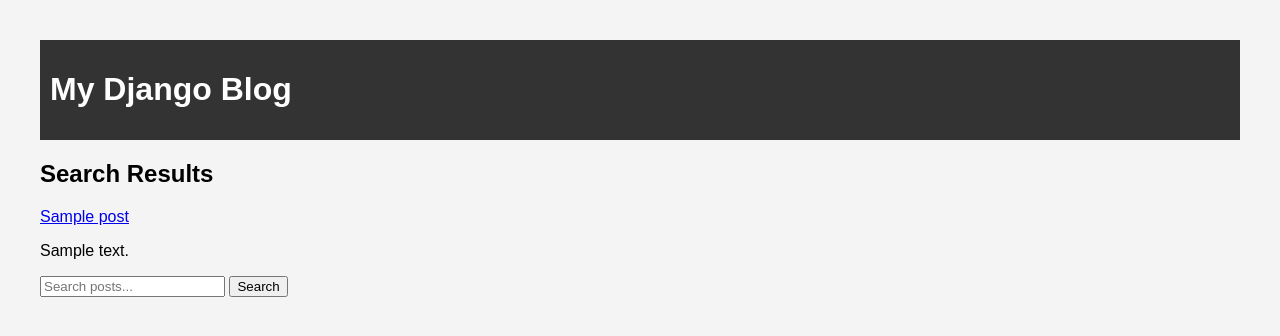
After one commit to karimbyd10/Alx_DjangoLearnLab, a Django app: template django_blog/blog/templates/blog/search_results.html in a window 1280 px wide. The commit adds this page. Shown: the top 336 px of the page. Run offline with Django 5.2, Linux system fonts and the light colour scheme; the template is opened without the code that fills it: most values are stand-ins (such as "Sample title", 1, 10 or a date in 2020).

Commit message:
post_detail.html and base.html and search_results.html and posts_by_tag.html

```diff
--- a/django_blog/blog/templates/blog/base.html
+++ b/django_blog/blog/templates/blog/base.html
@@ -18,3 +18,7 @@
     <script src="{% static 'blog/js/scripts.js' %}"></script>
 </body>
 </html>
+<form method="get" action="{% url 'post_search' %}">
+    <input type="text" name="q" placeholder="Search posts...">
+    <button type="submit">Search</button>
+</form>
--- a/django_blog/blog/templates/blog/post_detail.html
+++ b/django_blog/blog/templates/blog/post_detail.html
@@ -42,3 +42,9 @@
 {% else %}
     <p>You must be logged in to comment.</p>
 {% endif %}
+<h4>Tags:</h4>
+{% for tag in object.tags.all %}
+    <a href="{% url 'posts_by_tag' tag.name %}">{{ tag.name }}</a>{% if not forloop.last %}, {% endif %}
+{% empty %}
+    <p>No tags.</p>
+{% endfor %}
--- /dev/null
+++ b/django_blog/blog/templates/blog/search_results.html
@@ -0,0 +1,10 @@
+{% extends "blog/base.html" %}
+{% block content %}
+<h2>Search Results</h2>
+{% for post in posts %}
+    <a href="{% url 'post_detail' post.pk %}">{{ post.title }}</a>
+    <p>{{ post.content|truncatewords:20 }}</p>
+{% empty %}
+    <p>No results found.</p>
+{% endfor %}
+{% endblock %}
```
Also changed, not shown: django_blog/blog/templates/blog/posts_by_tag.html (added, +10 -0 lines).
